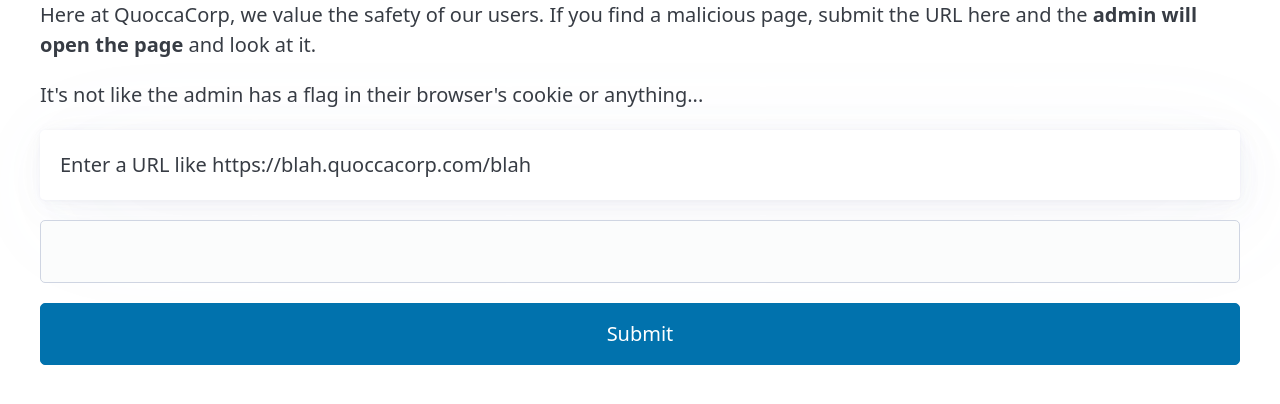
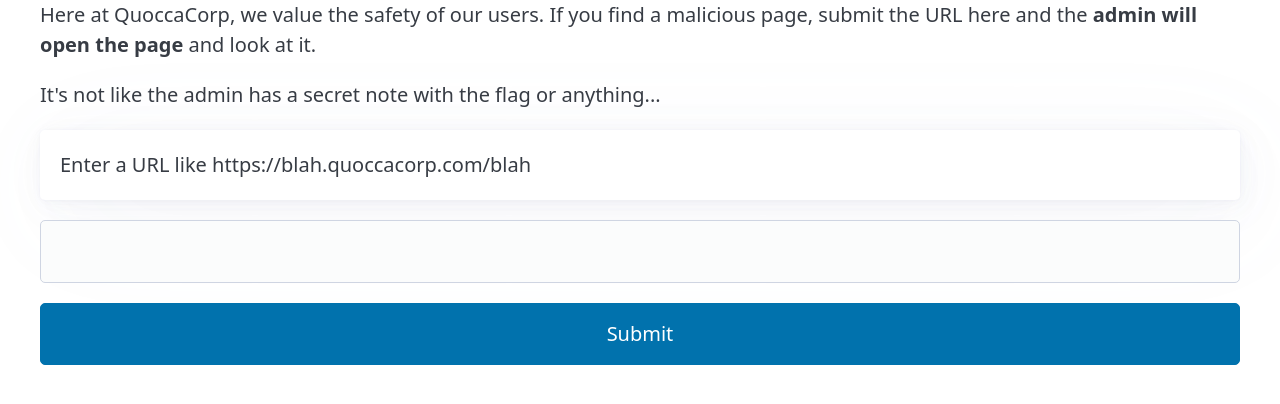
Before and after one commit to secedu/COMP6443-intro-challenges, a Flask app: page /admin in a window 1280 px wide. Shown: the part 90-494 px from the top of the page. Run offline with Flask 3, Linux system fonts and the light colour scheme; some libraries are stand-ins or nearby versions.

Commit message:
Intro challenges synced.

```diff
--- a/topic4/cors-playground/cors-xss/templates/admin.html
+++ b/topic4/cors-playground/cors-xss/templates/admin.html
@@ -2,7 +2,7 @@
 
 {% block content %}
 <p>Here at QuoccaCorp, we value the safety of our users. If you find a malicious page, submit the URL here and the <strong>admin will open the page</strong> and look at it.</p>
-<p>It's not like the admin has a flag in their browser's cookie or anything...</p>
+<p>It's not like the admin has a secret note with the flag or anything...</p>
 
 <article>Enter a URL like https://blah.quoccacorp.com/blah</article>
 
```
